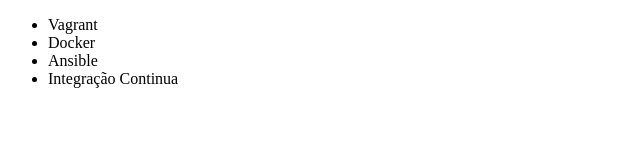
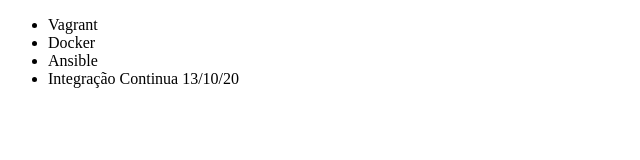
Before and after one commit to PauloSOliveira/1strepo, a plain HTML site: page index.html in a window 1280 px wide. Shown: the full height of the page, 0-640 px from the left. Drawn offline with Linux system fonts and the light colour scheme.

Commit message:
adicionei a data

```diff
--- a/index.html
+++ b/index.html
@@ -9,7 +9,7 @@
         <li>Vagrant</li>
         <li>Docker</li>
         <li>Ansible</li>
-        <li>Integração Continua</li>
+        <li>Integração Continua 13/10/20</li>
     </ul>
 </body>
 </html>
```
